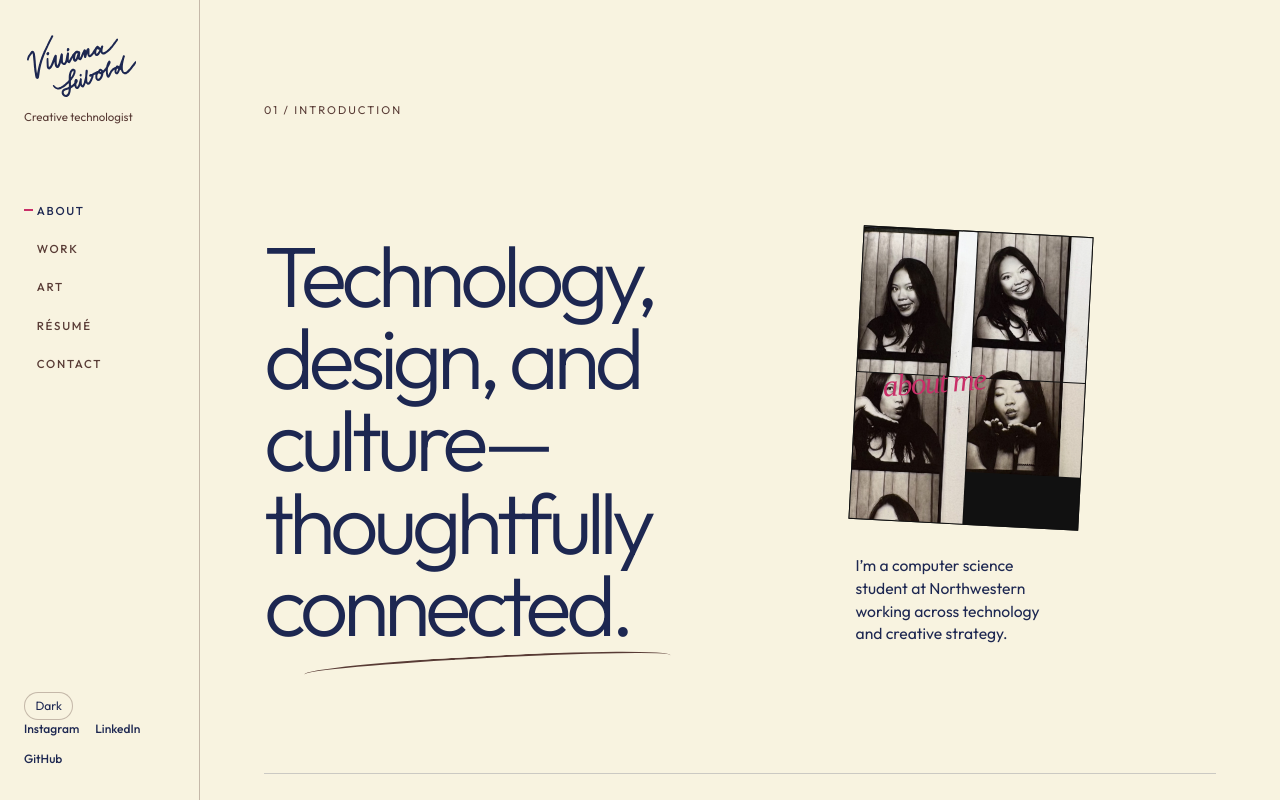
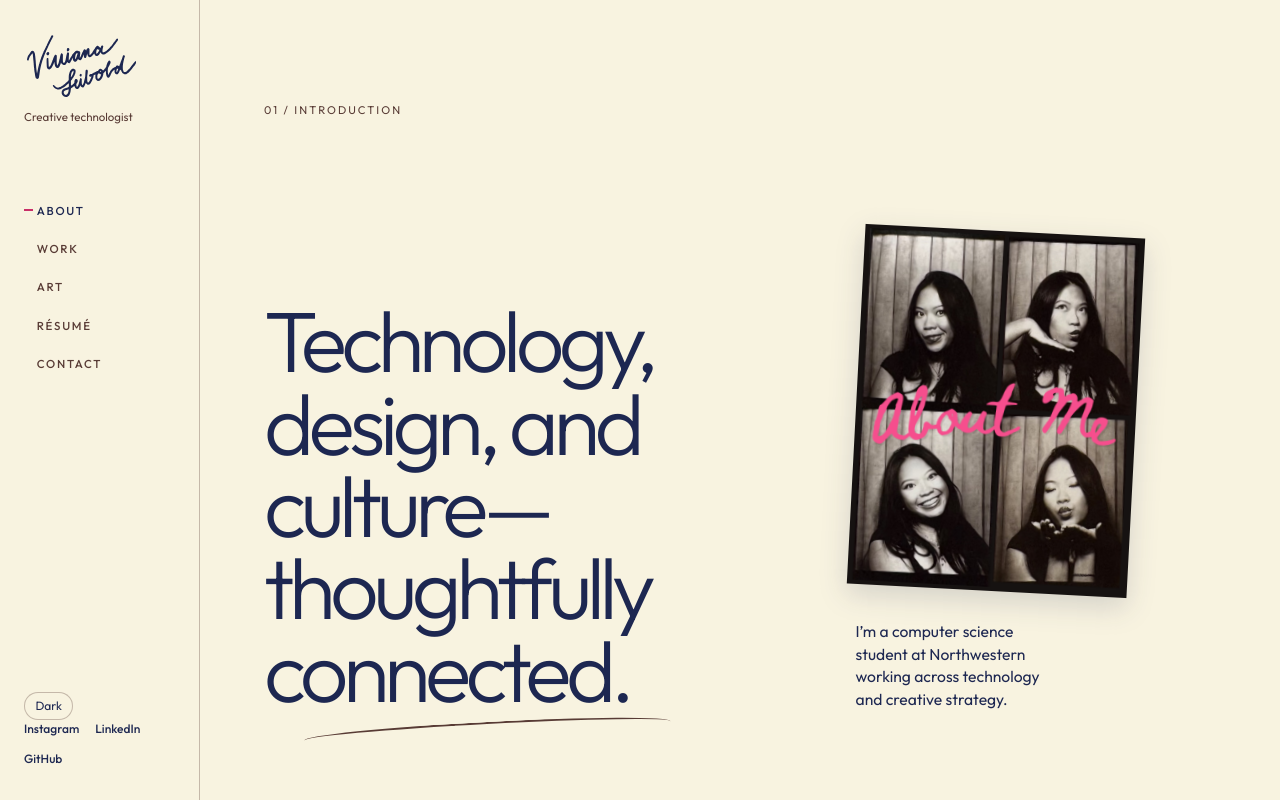
Before and after one commit to vivianaseibold/WebPortfolio, a React (Vite) app: page /projects in a window 1280 px wide. Built offline with nearby package versions, Linux system fonts and the light colour scheme.

Commit message:
Updated Home.jsx

```diff
--- a/src/pages/Home.jsx
+++ b/src/pages/Home.jsx
@@ -2,29 +2,7 @@ import "./home.css";
 import Meta from "../components/Meta.jsx";
 
 const BASE = import.meta.env.BASE_URL;
-const PORTRAIT_SRC = `${BASE}images/IMG_5133.jpg`;
-const FRAMES = [0, 1, 2, 3];
-
-function AboutLettering() {
-  return (
-    <svg className="about-lettering" viewBox="0 0 260 64" aria-hidden="true" focusable="false">
-      <text x="4" y="46" fill="currentColor" fontSize="44" fontFamily="cursive" fontStyle="italic" letterSpacing="-2">about me</text>
-    </svg>
-  );
-}
-
-function PortraitGrid() {
-  return (
-    <div className="portrait-grid" aria-label="Four black-and-white portrait frames">
-      {FRAMES.map((frame) => (
-        <div className="portrait-frame" style={{ "--frame": frame }} key={frame}>
-          <img src={PORTRAIT_SRC} alt="" aria-hidden="true" />
-        </div>
-      ))}
-      <AboutLettering />
-    </div>
-  );
-}
+const ABOUT_IMAGE_SRC = `${BASE}images/About_Me_(1).png`;
 
 export default function Home() {
   return (
@@ -38,7 +16,7 @@ export default function Home() {
             <span className="headline-underline" aria-hidden="true" />
           </div>
           <div className="about-profile">
-            <PortraitGrid />
+            <img className="about-portrait" src={ABOUT_IMAGE_SRC} alt="About me portrait collage" />
             <p>
               I’m a computer science<br className="about-desktop-break" />
               student at Northwestern<br className="about-desktop-break" />
--- a/src/pages/home.css
+++ b/src/pages/home.css
@@ -46,50 +46,17 @@
   display: flex;
   flex-direction: column;
   align-self: end;
-  width: min(100%, 230px);
-  max-width: 230px;
+  width: min(100%, 280px);
+  max-width: 280px;
 }
 
-.portrait-grid {
-  position: relative;
-  display: grid;
-  grid-template-columns: repeat(2, 1fr);
-  gap: 0;
+.about-portrait {
+  display: block;
   width: 100%;
-  border: 1px solid #111;
-  background: #111;
+  height: auto;
   transform: rotate(3deg);
   transform-origin: center;
-}
-
-.portrait-frame {
-  position: relative;
-  aspect-ratio: .78;
-  overflow: hidden;
-  background: #111;
-}
-
-.portrait-frame:nth-child(odd) { border-right: 1px solid #111; }
-.portrait-frame:nth-child(-n + 2) { border-bottom: 1px solid #111; }
-
-.portrait-frame img {
-  position: absolute;
-  top: calc(var(--frame) * -100%);
-  left: -88%;
-  width: 250%;
-  max-width: none;
-  height: auto;
-}
-
-.about-lettering {
-  position: absolute;
-  z-index: 2;
-  top: 43%;
-  left: 10%;
-  width: 80%;
-  color: var(--accent);
-  transform: rotate(-7deg);
-  pointer-events: none;
+  filter: drop-shadow(0 10px 14px rgba(29, 39, 81, .16));
 }
 
 .about-desktop-break { display: block; }
@@ -113,8 +80,8 @@
   .about-headline-wrap h1 { font-size: clamp(3.2rem, 13vw, 6rem); }
   .headline-underline { margin-left: 1rem; }
   .about-profile {
-    width: min(100%, 300px);
-    max-width: 300px;
+    width: min(100%, 280px);
+    max-width: 280px;
     margin-left: auto;
     margin-right: auto;
   }
@@ -128,5 +95,4 @@
 @media (max-width: 520px) {
   .about-label { margin-bottom: 2rem; }
   .about-profile { max-width: 280px; }
-  .portrait-grid { gap: 0; }
 }
```
